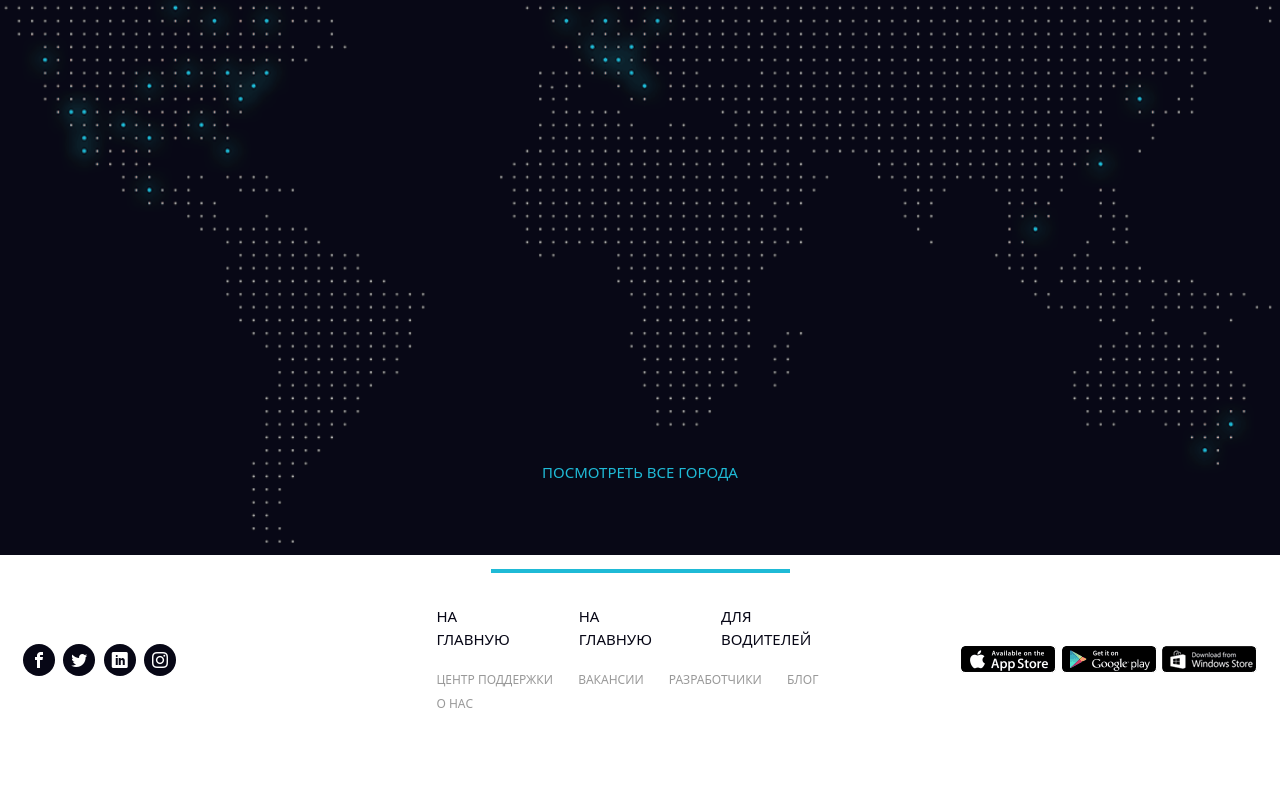
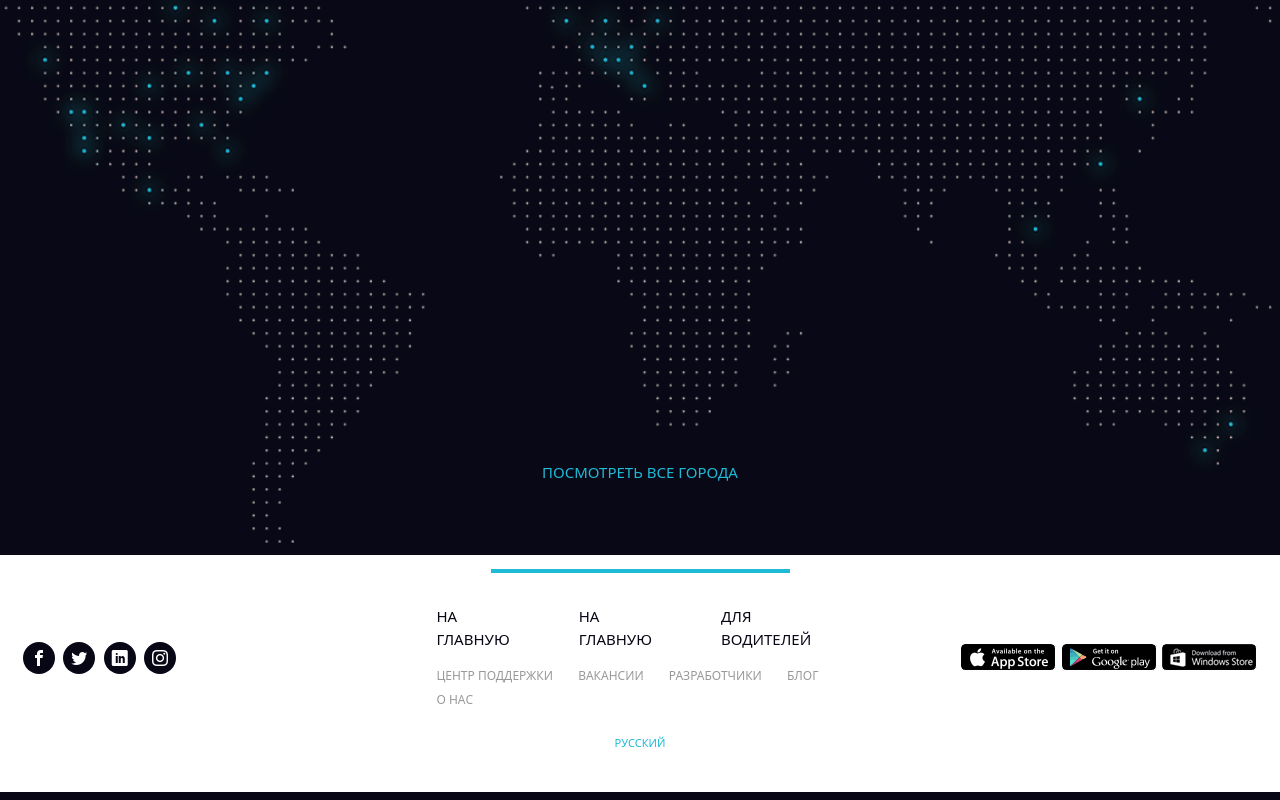
Before and after one commit to MaksPoland/homeworks, a plain HTML site: page Html_Tasks/uber/index.html in a window 1280 px wide. Shown: the part 4953-5753 px from the top of the page. Before the commit the page ends 5667 px from the top, so only its background shows below. Drawn offline with Linux system fonts and the light colour scheme; files whose address does not match are found by name.

Commit message:
finish footer

```diff
--- a/Html_Tasks/uber/index.html
+++ b/Html_Tasks/uber/index.html
@@ -409,7 +409,12 @@
             </div>
 
         </div>
+        <div class="footer_lang">
+            <a href="#">русский</a>
+        </div>
     </footer>
+
+    <div class="footer_back"></div>
 </body>
 
 </html>
--- a/Html_Tasks/uber/sass/style.sass
+++ b/Html_Tasks/uber/sass/style.sass
@@ -393,7 +393,7 @@ nav
         align-items: center
         align-content: center
         &_sub
-            margin-top: 16px
+            margin-top: 12px
         &_main
             display: flex
         &_main>a
@@ -416,3 +416,17 @@ nav
             text-align: left
             &:last-child
                 margin-right: 0
+    &_lang
+        margin-top: 19px
+        text-align: center
+    &_lang>a
+        text-decoration: none
+        color: #1fbad6
+        font-size: 11px
+        font-weight: 500
+        text-align: center
+        text-transform: uppercase
+    &_back
+        margin-top: 39px
+        height: 8px
+        background-color: #070716
```
Also changed, not shown: Html_Tasks/uber/css/style.min.css, 1 other file.
